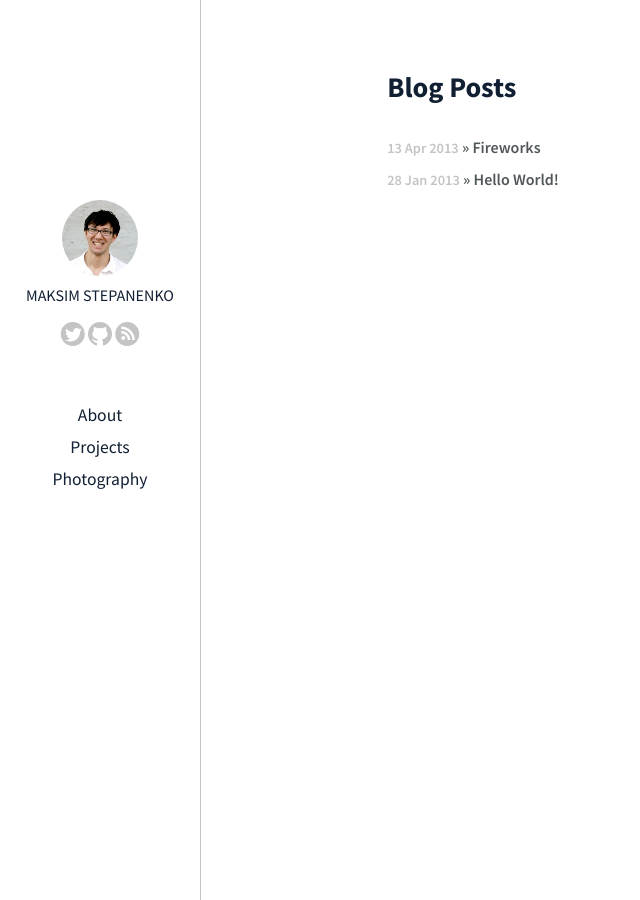
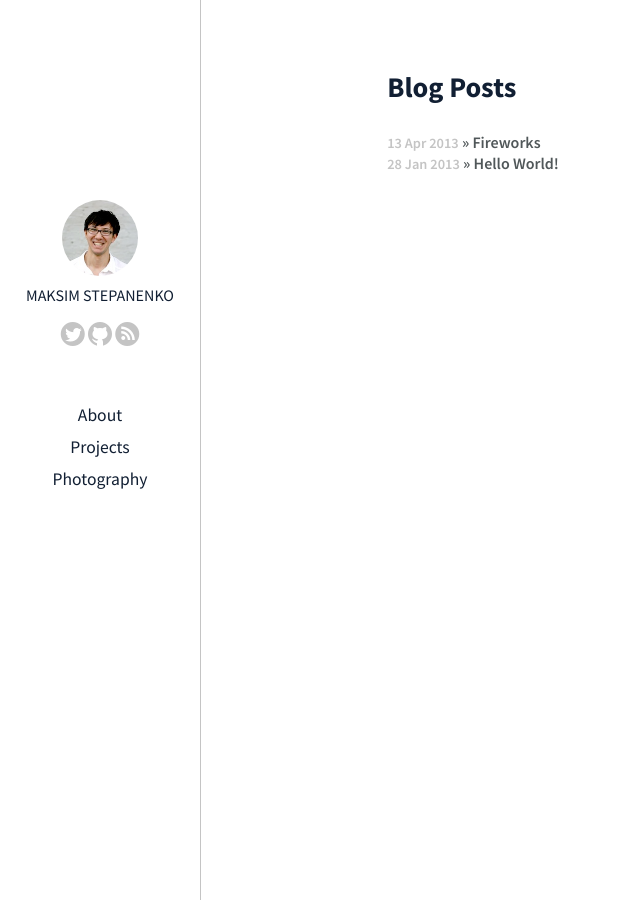
Before and after one commit to maksim-s/maksim-s.github.com, a Jekyll site: the page built from index.html, in a window 1280 px wide. Shown: the whole page, without its empty margins (0-640 px from the left). Built offline with Jekyll 4.4.1, drawn with Linux system fonts in a browser that asks for light colours.

Commit message:
listing line height

```diff
--- a/stylesheets/css/main.css
+++ b/stylesheets/css/main.css
@@ -226,7 +226,8 @@
       padding: 2px 0 2px 0;
       margin: 0;
       color: #505759;
-      font-weight: 550; }
+      font-weight: 550;
+      line-height: 1em; }
     .content .listing .date {
       font-size: 0.9em;
       color: #c4c4c4; }
--- a/stylesheets/sass/main.scss
+++ b/stylesheets/sass/main.scss
@@ -281,6 +281,7 @@ $font-family: 'Source Sans Pro', Helvetica, sans-serif;
       margin: 0;
       color: $text-color;
       font-weight: 550;
+      line-height: 1em;
     }
     .date {
       font-size: 0.9em;
```
